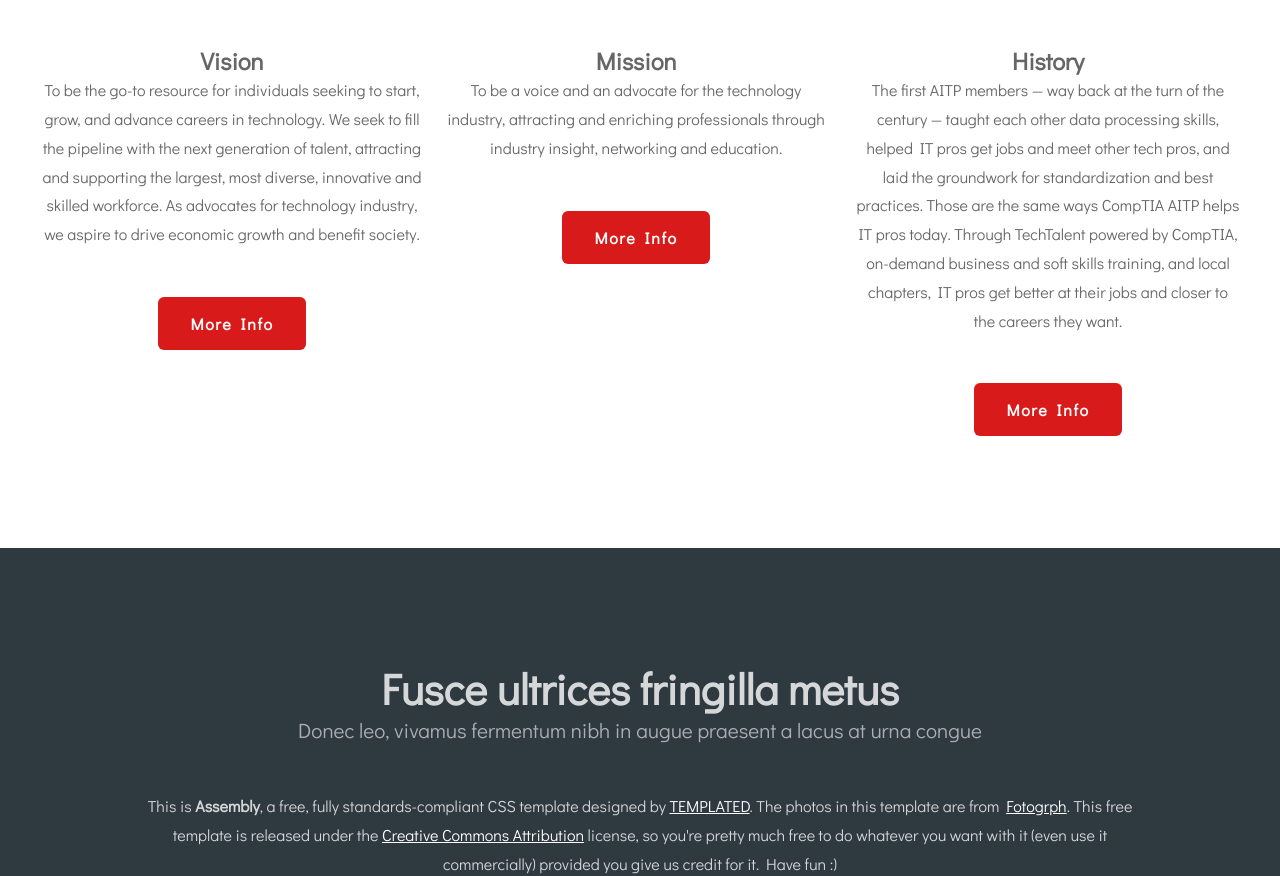
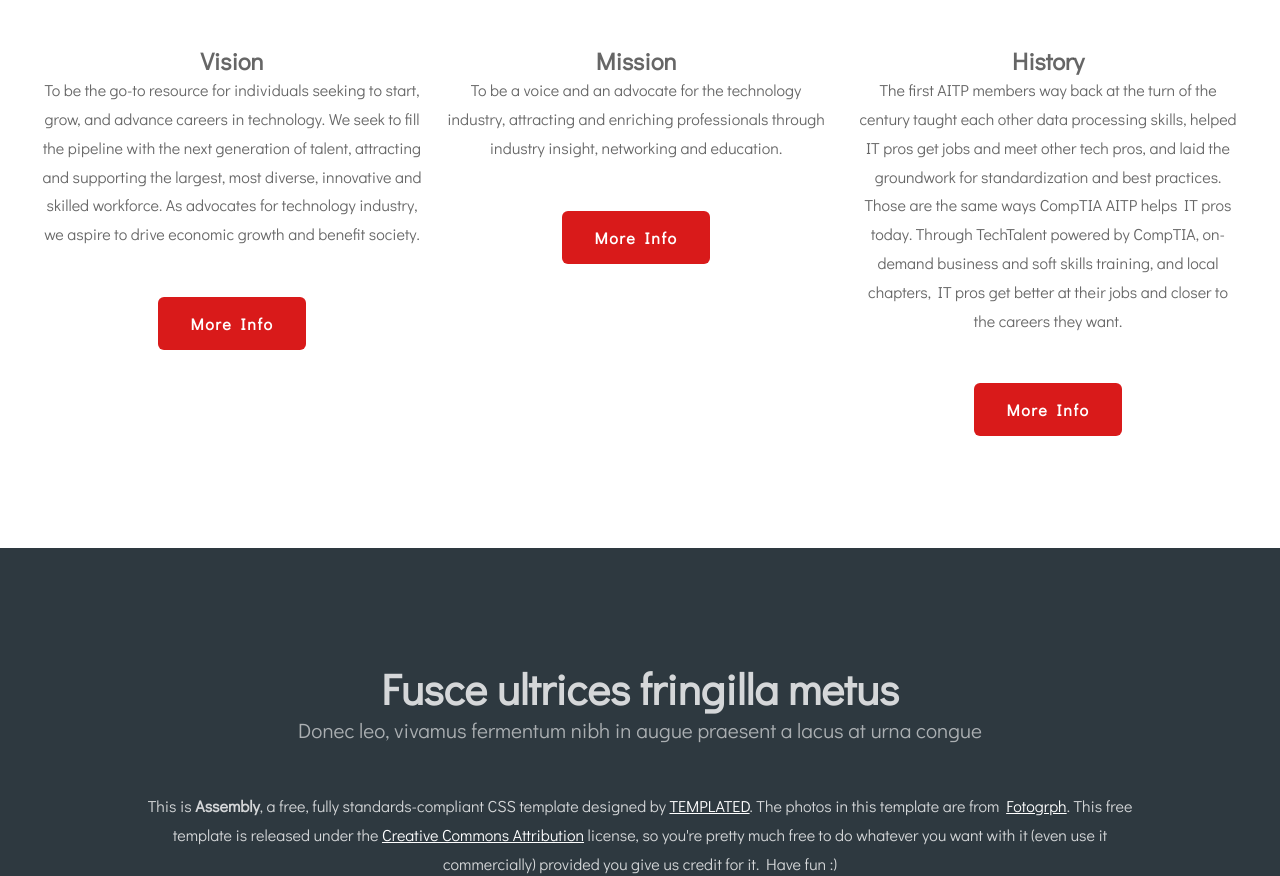
Before and after one commit to karl-lagunilla/AITPwebsite, a plain HTML site: page about.html in a window 1280 px wide. Shown: the part 1086-1962 px from the top of the page. Drawn offline with Linux system fonts and the light colour scheme.

Commit message:
Update about.html

```diff
--- a/about.html
+++ b/about.html
@@ -71,7 +71,7 @@ Released   : 20140330
 		</div>
 		<div class="boxC">
 			<h2>History</h2>
-			<p>The first AITP members — way back at the turn of the century — taught each other data processing skills, helped IT pros get jobs and meet other tech pros, and laid the groundwork for standardization and best practices.
+			<p>The first AITP members way back at the turn of the century taught each other data processing skills, helped IT pros get jobs and meet other tech pros, and laid the groundwork for standardization and best practices.
 
 					Those are the same ways CompTIA AITP helps IT pros today. Through TechTalent powered by CompTIA, on-demand business and soft skills training, and local chapters, IT pros get better at their jobs and closer to the careers they want. </p>
 			<a href="#" class="button button-alt">More Info</a>
```
